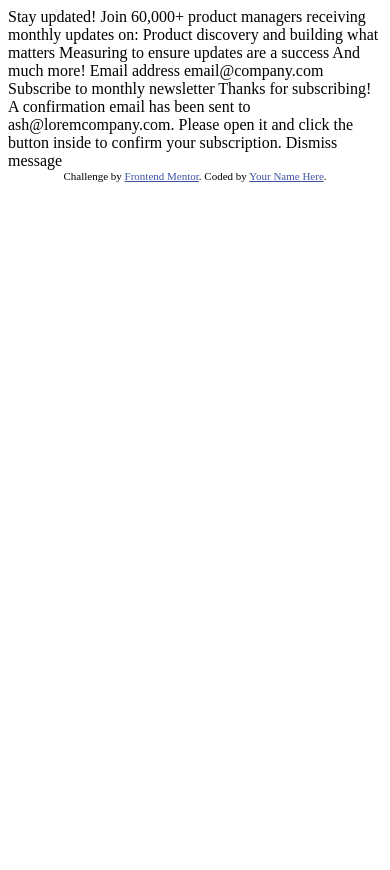
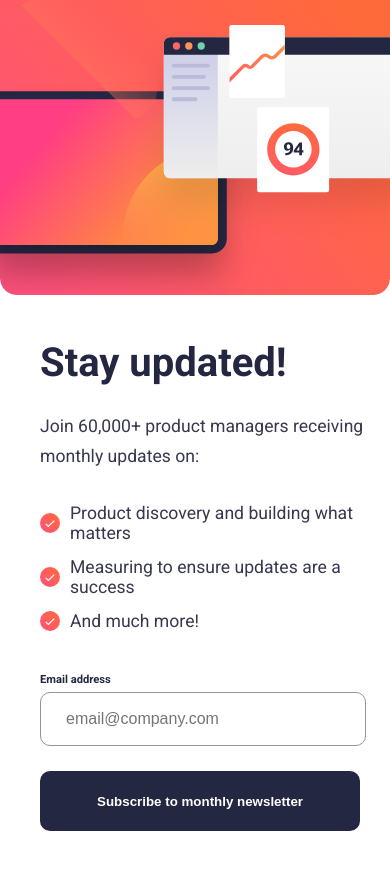
Before and after one commit to alvarozama/Newsletter-signup, a plain HTML site: page index.html in a window 390 px wide. Before the commit the page ends 844 px from the top, so only its background shows below. Drawn offline with Linux system fonts and the light colour scheme.

Commit message:
HTML and CSS files with active states but without JS

```diff
--- /dev/null
+++ b/index.css
@@ -0,0 +1,220 @@
+:root {
+    --clr-tomato: hsl(4, 100%, 67%);
+    --clr-darkslategrey: hsl(234, 29%, 20%);
+    --clr-charcoal: hsl(235, 18%, 26%);
+    --clr-grey: hsl(231, 7%, 60%);
+    --clr-white: hsl(0, 0%, 100%);
+    --fontfamily: "Roboto";
+    --fontsize-p: 16px;
+    --fontweight-regular: 400;
+    --fontweight-bold: 700;
+}
+
+body {
+    background-color: var(--clr-charcoal);
+    font-family: var(--fontfamily);
+    font-size: var(--fontsize-p);
+    display: flex;
+    flex-direction: column;
+    justify-content: center;
+    align-items: center;
+    padding: 70px 257px;
+}
+
+main {
+    background-color: var(--clr-white);
+    border-radius: 20px;
+    color: var(--clr-darkslategrey);
+    /* width: 928px;
+    height: 642px; */
+    display: flex;
+    padding: 21px;
+    gap: 30px;
+}
+
+main .mobile-photo {
+    display: none;
+}
+
+main .text {
+    padding: 30px 20px 30px 40px;
+}
+
+.text h1 {
+    font-size: 3.5em;
+    font-weight: var(--fontweight-bold);
+    margin-bottom: 0;
+}
+
+.text p,
+.text ul {
+    color: var(--clr-charcoal)
+}
+
+main ul {
+    list-style: none;
+    margin-left: -40px;
+}
+
+li {
+	padding: 7px 0 7px 30px;
+	list-style: none;
+	background-image: url("./assets/images/icon-success.svg");
+	background-repeat: no-repeat;
+	background-position: left center;
+	background-size: 20px;
+}
+
+form label {
+    font-size: 0.7em;
+    font-weight: var(--fontweight-bold);
+}
+
+form input {
+    width: 90%;
+    height: 50px;
+    margin: 5px 0 25px 0;
+    border-radius: 10px;
+    border: solid var(--clr-grey) 1px;
+    padding-left: 25px;
+    font-size: var(--fontsize-p);
+}
+
+form input:hover {
+    cursor: pointer;
+}
+
+form button {
+    width: 97%;
+    height: 60px;
+    border: none;
+    border-radius: 10px;
+    background-color: var(--clr-darkslategrey);
+    color: var(--clr-white);
+    font-weight: var(--fontweight-bold);
+}
+
+form button:hover {
+    cursor: pointer;
+    background-image: linear-gradient(90deg, #ff537b, #fe693e);
+}
+
+main .photo img {
+    height: 100%;
+    width: 100%;
+}
+
+/* footer {
+    position: absolute;
+    bottom: 1px;
+} */
+
+
+.attribution { font-size: 11px; text-align: center; }
+.attribution a { color: hsl(228, 45%, 44%); }
+
+/* 2xl */
+@media (max-width: 1536px) {}
+
+/* xl */
+@media (max-width: 1280px) {
+    body {
+        padding: 70px 150px;
+    }
+}
+
+/* lg */
+@media (max-width: 1024px) {
+    body {
+        padding: 70px 100px;
+    }
+}
+
+/* md */
+@media (max-width: 768px) {
+    body {
+        padding: 70px 70px;
+    }
+    main {
+        flex-direction: column;
+        padding: 0 0 10px 0;
+    }
+    main .photo {
+        display: none;
+    }
+
+    main .mobile-photo {
+        display: block;
+        width: 100%;
+    }
+
+    .mobile-photo img {
+        width: 100%;
+        border-radius: 15px;
+    }
+
+    .text {
+        padding: 15px;
+    }
+
+    .text h1 {
+        margin-top: 0;
+    }
+}
+
+/* sm */
+@media (max-width: 640px) {
+    body {
+        padding: 45px 45px;
+    }
+}
+
+/* xs */
+@media (max-width: 475px) {
+
+    body {
+        padding: 0;
+        margin: 0;
+    }
+
+    main {
+        width: 100%;
+        height: 100%;
+        margin: 0;
+        border-radius: 0;
+    }
+
+    .mobile-photo {
+        padding: 0;
+        margin: 0;
+    }
+
+    .mobile-photo img {
+        width: 100%;
+        height: 100%;
+        border-radius: 0;
+    }
+
+    main .text {
+        padding-top: 10px;
+    }
+
+    .text h1 {
+        font-size: 2.5em;
+    }
+
+    .text p {
+        margin: 25px 0;
+        line-height: 30px;
+    }
+
+    .text p,
+    .text ul {
+        font-size: 1.1em;
+    }
+
+    .text ul {
+        margin-bottom: 30px;
+    }
+
+}
--- a/index.html
+++ b/index.html
@@ -5,48 +5,77 @@
     <meta name="viewport" content="width=device-width, initial-scale=1.0"> <!-- displays site properly based on user's device -->
 
     <link rel="icon" type="image/png" sizes="32x32" href="./assets/images/favicon-32x32.png">
+    <link rel="preconnect" href="https://fonts.googleapis.com">
+    <link rel="preconnect" href="https://fonts.gstatic.com" crossorigin>
+    <link href="https://fonts.googleapis.com/css2?family=Roboto:ital,wght@0,100;0,300;0,400;0,500;0,700;0,900;1,100;1,300;1,400;1,500;1,700;1,900&display=swap" rel="stylesheet">
+    <link rel="stylesheet" href="index.css">
 
     <title>Frontend Mentor | Newsletter sign-up form with success message</title>
 
-  <!-- Feel free to remove these styles or customise in your own stylesheet 👍 -->
-  <style>
-    .attribution { font-size: 11px; text-align: center; }
-    .attribution a { color: hsl(228, 45%, 44%); }
-  </style>
   </head>
   <body>
 
     <!-- Sign-up form start -->
 
-  Stay updated!
+    <main>
+      <div class="mobile-photo">
+        <img src="./assets/images/illustration-sign-up-mobile.svg" alt="">
+      </div>
+      <div class="text">
+        <h1>Stay updated!</h1>
+        <p>
+          Join 60,000+ product managers receiving monthly updates on:
+        </p>
+        <ul>
+          <li>
+            <span>Product discovery and building what matters</span>
+          </li>
+          <li>
+            <span>Measuring to ensure updates are a success</span>
+          </li>
+          <li>
+            <span>And much more!</span>
+          </li>
+        </ul>
 
-  Join 60,000+ product managers receiving monthly updates on:
+        <form action="" id="form">
+          <div>
+            <label for="email">Email address</label><br>
+            <input id="email" name="email" type="email" placeholder="email@company.com"/>
+          </div>
+          <button>Subscribe to monthly newsletter</button>
+        </form>
 
-  Product discovery and building what matters
-  Measuring to ensure updates are a success
-  And much more!
 
-  Email address
-  email@company.com
 
-  Subscribe to monthly newsletter
+
+
+      </div>
+      <div class="photo">
+        <img src="./assets/images/illustration-sign-up-desktop.svg" alt="">
+      </div>
+
+    </main>
+
 
     <!-- Sign-up form end -->
 
     <!-- Success message start -->
 
-  Thanks for subscribing!
+    <!-- Thanks for subscribing!
 
     A confirmation email has been sent to ash@loremcompany.com.
     Please open it and click the button inside to confirm your subscription.
 
-  Dismiss message
+    Dismiss message -->
 
     <!-- Success message end -->
 
-  <div class="attribution">
+    <!-- <footer class="attribution">
       Challenge by <a href="https://www.frontendmentor.io?ref=challenge" target="_blank">Frontend Mentor</a>.
       Coded by <a href="#">Your Name Here</a>.
-  </div>
+    </footer> -->
+
+    <script src="./index.js"></script>
   </body>
 </html>
```
Also changed, not shown: index.js (added). Lines whose indentation alone changed are shown as unchanged.
